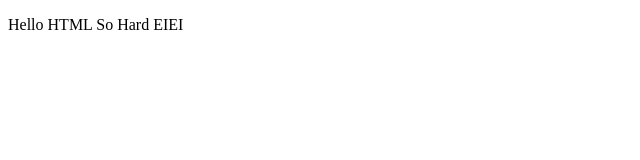
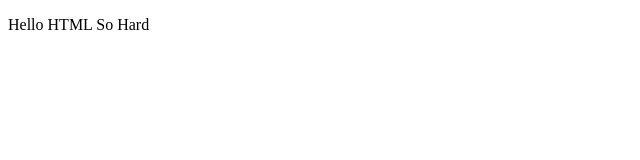
Before and after one commit to popapideth/SeniorProject, a plain HTML site: page index.html in a window 1280 px wide. Shown: the full height of the page, 0-640 px from the left. Drawn offline with Linux system fonts and the light colour scheme.

Commit message:
Update index.html

```diff
--- a/index.html
+++ b/index.html
@@ -6,6 +6,6 @@
     <title>Document</title>
 </head>
 <body>
-    <p>Hello HTML So Hard EIEI</p>
+    <p>Hello HTML So Hard</p>
 </body>
 </html>
```
